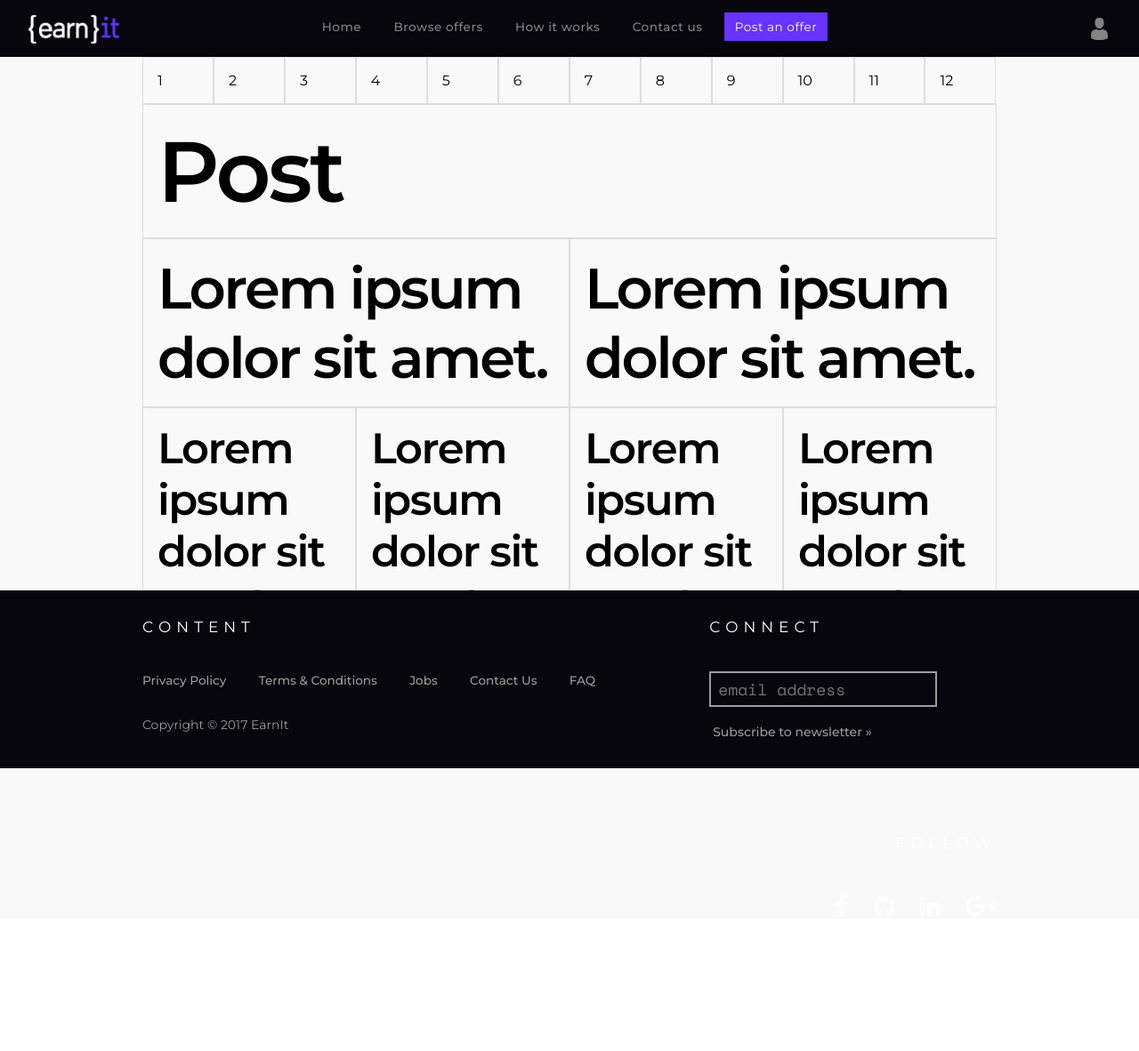
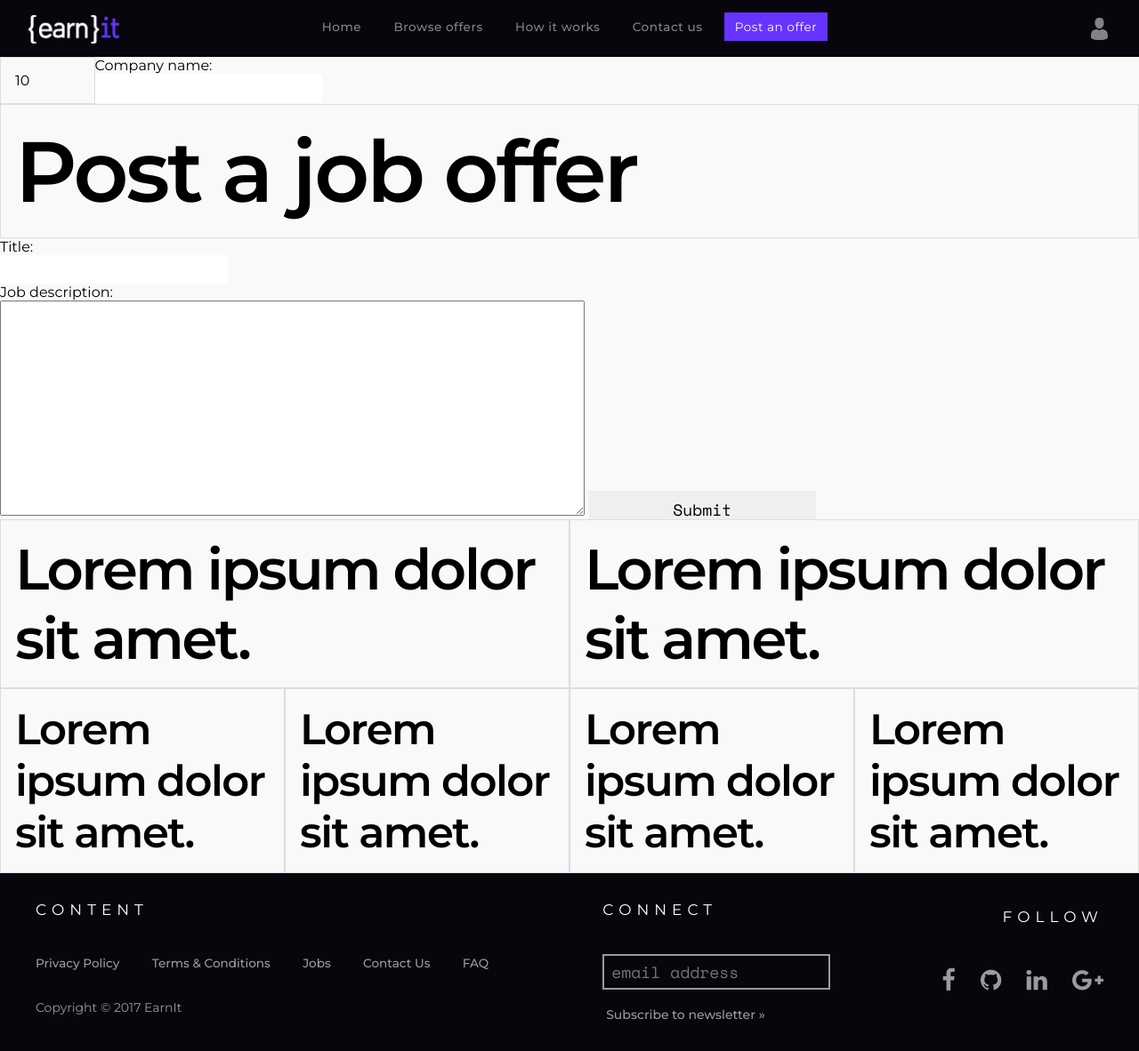
Before and after one commit to myelonka/earnit, a PHP site: page /post.php in a window 1280 px wide. Shown: the whole page at 89% size. Before the commit the page ends 864 px from the top, so only its background shows below. Run offline with PHP 8.4, Linux system fonts and the light colour scheme; some libraries are stand-ins or nearby versions.

Commit message:
footer changes
1

```diff
--- a/main.css
+++ b/main.css
@@ -209,11 +209,13 @@ button {
 #body-wrapper {
    position: relative;
 	padding-top: 4rem;
+    overflow:hidden;
+    padding-bottom: 200px;
 }
 
 .page-container {
    margin: 0 auto;
-	min-height: 100%;
+    min-width: 100%;
 }
 
 .darkpage {
@@ -645,12 +647,12 @@ footer {
 	}
 }
 
-@media only screen and (min-width: 1600px) { /* DESKTOP */
+@media only screen and (min-width: 1200px) { /* DESKTOP */
     .page-container {
-        max-width: 1600px;
+        max-width: 1200px;
     }
 	.footer-container{
-		width: 1600px;
+		width: 1200px;
 	}
 
 }
--- a/post.php
+++ b/post.php
@@ -17,19 +17,21 @@
 		?>
 
 		<div class="page-container">
-			<div class="col-1">1</div>
-			<div class="col-1">2</div>
-			<div class="col-1">3</div>
-			<div class="col-1">4</div>
-			<div class="col-1">5</div>
-			<div class="col-1">6</div>
-			<div class="col-1">7</div>
-			<div class="col-1">8</div>
-			<div class="col-1">9</div>
 			<div class="col-1">10</div>
-			<div class="col-1">11</div>
-			<div class="col-1">12</div>
-			<div class="col-12"><h1>Post</h1></div>
+			<div class="col-12"><h1>Post a job offer</h1></div>
+
+            <form method="post" action="formtest.php">
+                Company name:<br>
+              <input type="text" name="author"><br>
+              Title:<br>
+              <input type="text" name="title"><br>
+              Job description:<br>
+              <textarea type="text" name="description" cols="80px" rows="15" wrap="soft">
+              </textarea>
+
+              <input type="submit">
+            </form>
+
 			<div class="col-6"><h2>Lorem ipsum dolor sit amet.</h2></div>
 			<div class="col-6" style="grid-column: 7/13"><h2>Lorem ipsum dolor sit amet.</h2></div>
 			<div class="col-3"><h3>Lorem ipsum dolor sit amet.</h3></div>
```
